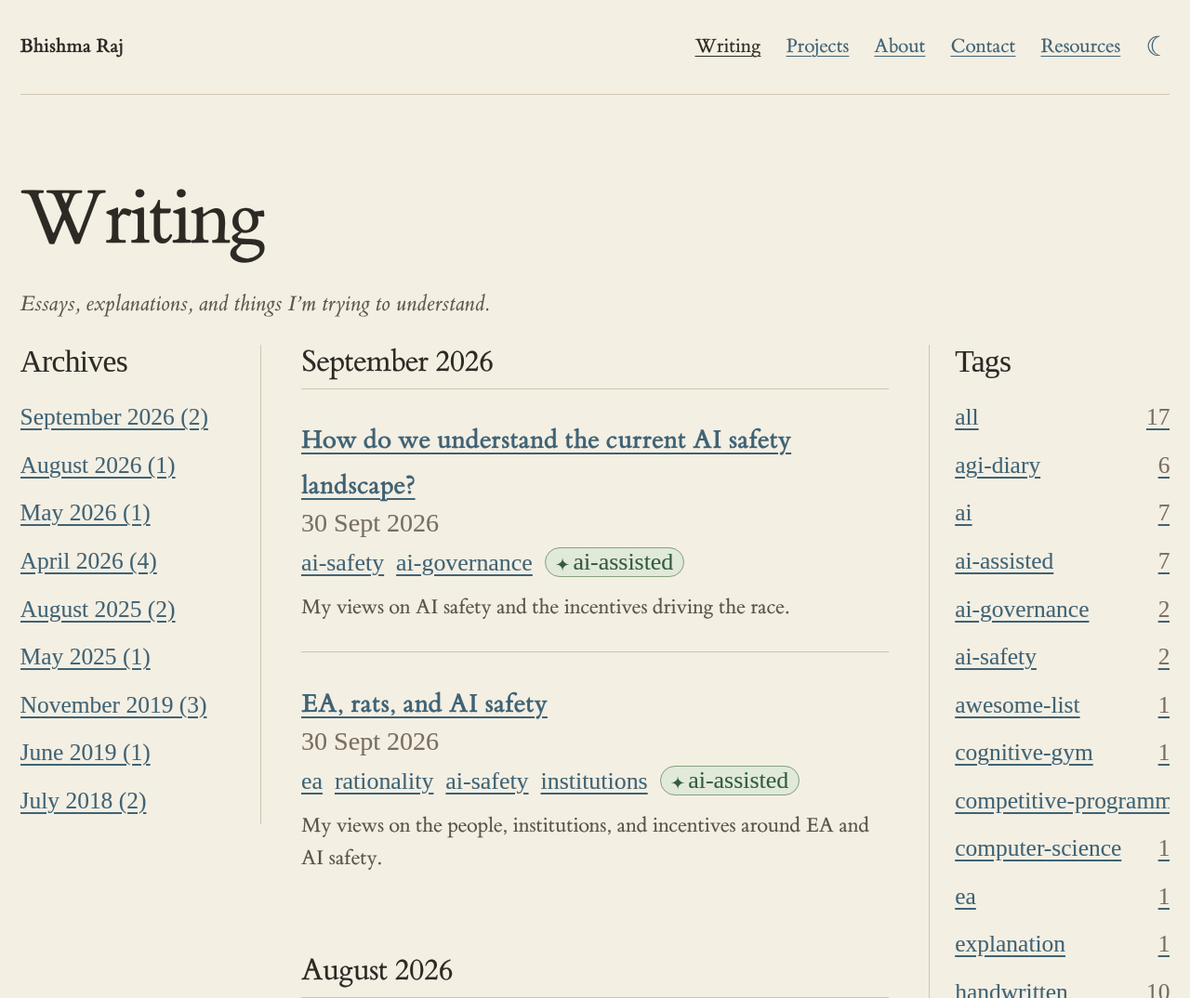
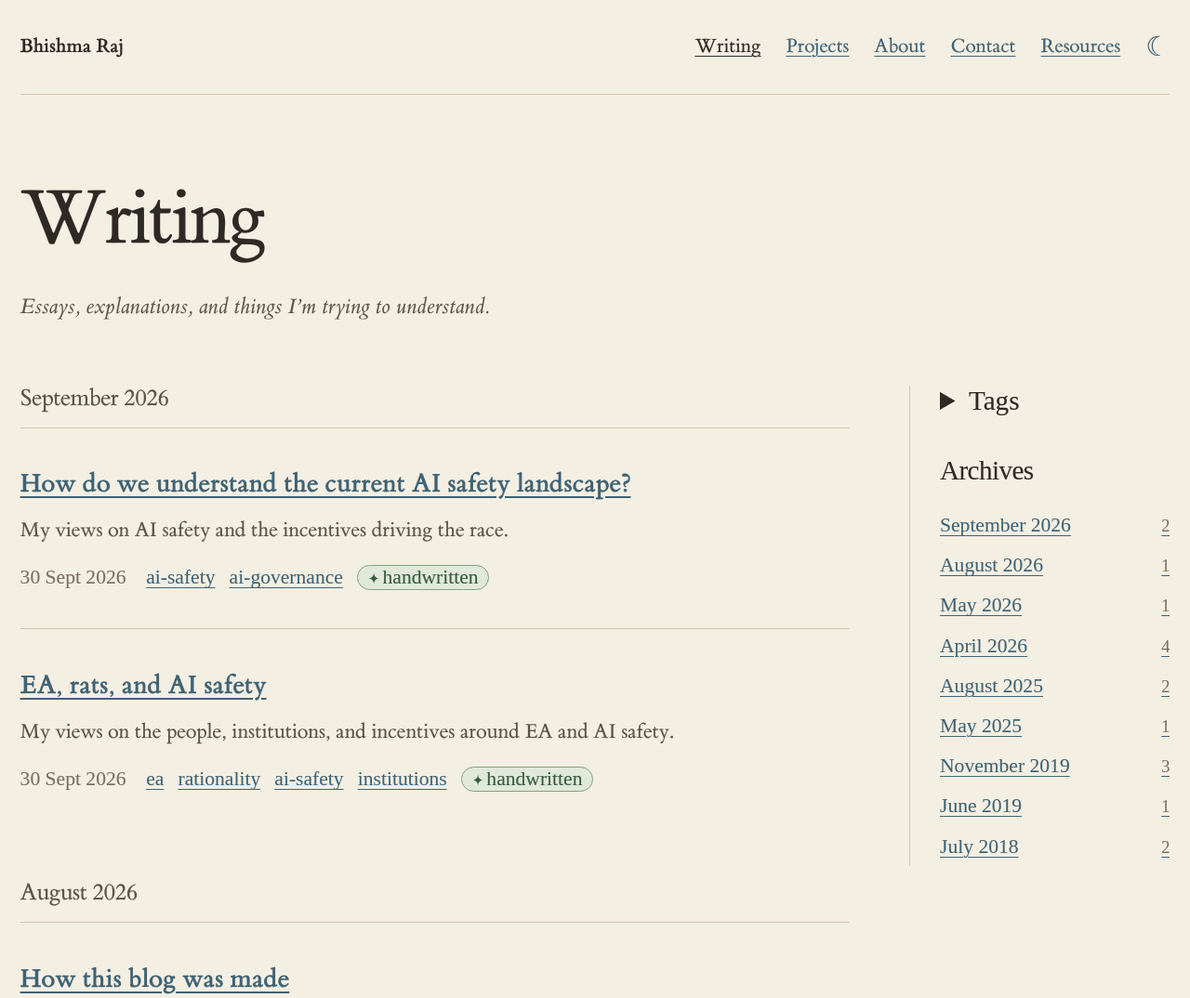
Before and after one commit to bhi5hmaraj/blog, an Astro site: page /writing in a window 1280 px wide. Shown: the top 1074 px of the page at 93% size. Built offline with nearby package versions, Linux system fonts and the light colour scheme; Astro itself is replaced by a stand-in of ours.

Commit message:
Add latest posts to home and widen the writing layout
Mark the EA and AI safety posts as handwritten.

```diff
--- a/src/components/PostList.astro
+++ b/src/components/PostList.astro
@@ -16,6 +16,8 @@ const formatDate = (date: Date) =>
     posts.map((post) => (
       <li data-post-tags={JSON.stringify(post.data.tags)} data-post-archive={post.data.date.toISOString().slice(0, 7)}>
         <a href={`/${basePath}/${post.id}/`}>{post.data.title}</a>
+        {post.data.description && <p>{post.data.description}</p>}
+        <div class="post-meta">
           <time datetime={post.data.date.toISOString()}>{formatDate(post.data.date)}</time>
           {(post.data.draft || post.data.tags.length > 0) && (
             <ul class="post-tags" aria-label="Tags">
@@ -25,7 +27,7 @@ const formatDate = (date: Date) =>
               ))}
             </ul>
           )}
-        {post.data.description && <p>{post.data.description}</p>}
+        </div>
       </li>
     ))
   }
--- a/src/content/posts/current-ai-safety-landscape.md
+++ b/src/content/posts/current-ai-safety-landscape.md
@@ -2,7 +2,7 @@
 title: "How do we understand the current AI safety landscape?"
 description: "My views on AI safety and the incentives driving the race."
 date: 2026-09-30
-tags: [ai-safety, ai-governance, ai-assisted]
+tags: [ai-safety, ai-governance, handwritten]
 draft: false
 ---
 
--- a/src/content/posts/ea-rats-and-ai-safety.md
+++ b/src/content/posts/ea-rats-and-ai-safety.md
@@ -2,7 +2,7 @@
 title: "EA, rats, and AI safety"
 description: "My views on the people, institutions, and incentives around EA and AI safety."
 date: 2026-09-30
-tags: [ea, rationality, ai-safety, institutions, ai-assisted]
+tags: [ea, rationality, ai-safety, institutions, handwritten]
 draft: false
 ---
 
--- a/src/pages/writing/index.astro
+++ b/src/pages/writing/index.astro
@@ -27,28 +27,20 @@ const archives = [...Map.groupBy(posts, (post) => post.data.date.toISOString().s
           <h2>Archives</h2>
           <ul>
             {archives.map(({ key, label, count }) => (
-              <li><a href={`#archive-${key}`}>{label} ({count})</a></li>
+              <li><a href={`#archive-${key}`}><span>{label}</span><span class="index-count">{count}</span></a></li>
             ))}
           </ul>
         </nav>
         <nav class="writing-tags" aria-label="Tags">
           <h2>Tags</h2>
           <ul>
-            <li><a href="/writing/">all <span>{posts.length}</span></a></li>
+            <li><a href="/writing/"><span>all</span><span class="index-count">{posts.length}</span></a></li>
             {tags.map(({ tag, count }) => (
-              <li><a href={`/writing/?tag=${encodeURIComponent(tag)}`} data-tag={tag}>{tag} <span>{count}</span></a></li>
+              <li><a href={`/writing/?tag=${encodeURIComponent(tag)}`} data-tag={tag}><span>{tag}</span><span class="index-count">{count}</span></a></li>
             ))}
           </ul>
         </nav>
       </details>
-      <nav class="writing-index writing-sidebar writing-archives" aria-label="Archives">
-        <h2>Archives</h2>
-        <ul>
-          {archives.map(({ key, label, count }) => (
-            <li><a href={`#archive-${key}`}>{label} ({count})</a></li>
-          ))}
-        </ul>
-      </nav>
       <div class="writing-results">
         <p class="filtered-heading" data-filter-heading hidden></p>
         {archives.map(({ key, label, posts: archivePosts }) => (
@@ -58,15 +50,27 @@ const archives = [...Map.groupBy(posts, (post) => post.data.date.toISOString().s
           </section>
         ))}
       </div>
-      <nav class="writing-index writing-sidebar writing-tags" aria-label="Tags">
-        <h2>Tags</h2>
-        <ul>
-          <li><a href="/writing/">all <span>{posts.length}</span></a></li>
-          {tags.map(({ tag, count }) => (
-            <li><a href={`/writing/?tag=${encodeURIComponent(tag)}`} data-tag={tag}>{tag} <span>{count}</span></a></li>
-          ))}
-        </ul>
-      </nav>
+      <aside class="writing-index writing-sidebar">
+        <details class="writing-tags">
+          <summary>Tags</summary>
+          <nav aria-label="Tags">
+            <ul>
+              <li><a href="/writing/"><span>all</span><span class="index-count">{posts.length}</span></a></li>
+              {tags.map(({ tag, count }) => (
+                <li><a href={`/writing/?tag=${encodeURIComponent(tag)}`} data-tag={tag}><span>{tag}</span><span class="index-count">{count}</span></a></li>
+              ))}
+            </ul>
+          </nav>
+        </details>
+        <nav class="writing-archives" aria-label="Archives">
+          <h2>Archives</h2>
+          <ul>
+            {archives.map(({ key, label, count }) => (
+              <li><a href={`#archive-${key}`}><span>{label}</span><span class="index-count">{count}</span></a></li>
+            ))}
+          </ul>
+        </nav>
+      </aside>
     </div>
   </section>
 </BaseLayout>
--- a/src/styles/global.css
+++ b/src/styles/global.css
@@ -264,26 +264,36 @@ article {
 .comments-note h2 { margin: 0 0 .5rem; font-size: 1.25rem; }
 .comments-note p { margin: 0; color: var(--ink-soft); font-size: .9rem; }
 
-.writing-page { width: min(100%, 68rem); }
-.writing-grid { display: grid; grid-template-columns: 12rem minmax(0, 1fr) 12rem; gap: 2rem; align-items: start; }
+.writing-page { width: min(100%, 60rem); }
+.writing-page > .page-intro { margin: 1.25rem 0 3rem; }
+.writing-grid { display: grid; grid-template-columns: minmax(0, 1fr) 13rem; gap: clamp(2rem, 5vw, 4rem); align-items: start; }
 .filtered-heading { margin: 0 0 1rem; color: var(--muted); font-family: "Caveat Variable", cursive; font-size: 1.35rem; }
 
+.writing-index { display: block; }
 .writing-mobile-index { display: none; }
-.writing-sidebar { position: sticky; top: 1rem; grid-row: 1; max-height: calc(100vh - 2rem); overflow-y: auto; }
-.writing-archives { grid-column: 1; border-right: 1px solid var(--line); padding-right: 1.25rem; }
-.writing-tags { grid-column: 3; border-left: 1px solid var(--line); padding-left: 1.25rem; }
-.writing-results { grid-column: 2; grid-row: 1; }
-.writing-index { display: block; }
+.writing-sidebar { position: sticky; top: 1.5rem; grid-column: 2; grid-row: 1; max-height: calc(100vh - 3rem); overflow-y: auto; border-left: 1px solid var(--line); padding-left: 1.5rem; }
+.writing-results { min-width: 0; grid-column: 1; grid-row: 1; }
+.writing-index nav { display: block; }
+.writing-tags { margin-top: 2.5rem; }
 .writing-index summary { display: none; }
-.writing-index h2 { margin: 0 0 .75rem; font-family: "Caveat Variable", cursive; font-size: 1.55rem; }
-.writing-index h2:not(:first-child) { margin-top: 2rem; }
+.writing-sidebar .writing-tags { margin: 0 0 2rem; }
+.writing-sidebar summary { display: list-item; cursor: pointer; font-family: "Caveat Variable", cursive; font-size: 1.35rem; line-height: 1.1; }
+.writing-sidebar .writing-tags[open] summary { margin-bottom: 1rem; }
+.writing-index h2 { margin: 0 0 1rem; font-family: "Caveat Variable", cursive; font-size: 1.35rem; }
 .writing-index ul { margin: 0; padding: 0; list-style: none; }
-.writing-index a { display: flex; justify-content: space-between; gap: .75rem; padding-block: .22rem; white-space: nowrap; font-family: "Caveat Variable", cursive; font-size: 1.18rem; }
+.writing-index a { display: flex; align-items: baseline; justify-content: space-between; gap: 1rem; padding-block: .25rem; font-family: "Caveat Variable", cursive; font-size: 1rem; line-height: 1.5; }
+.writing-index a > span:first-child { min-width: 0; overflow-wrap: anywhere; }
 .writing-index a[aria-current="page"] { color: var(--ink); font-weight: 600; }
-.writing-index span { color: var(--muted); }
+.writing-index .index-count { flex-shrink: 0; color: var(--muted); font-size: .85em; font-variant-numeric: tabular-nums; }
 .archive-group { scroll-margin-top: 2rem; }
 .archive-group + .archive-group { margin-top: 2.5rem; }
-.archive-group > h2 { margin: 0 0 .5rem; font-size: 1.55rem; }
+.archive-group > h2 { margin: 0 0 .75rem; color: var(--ink-soft); font-size: 1.2rem; }
+.writing-results .post-list > li { padding-block: 1.65rem; }
+.post-meta { display: flex; align-items: baseline; flex-wrap: wrap; gap: .35rem 1rem; margin-top: .75rem; }
+.post-list .post-meta time { font-size: 1rem; line-height: 1.5; }
+.post-meta .post-tags { gap: .35rem .7rem; margin: 0; }
+.post-meta .post-tags a,
+.post-meta .draft-badge { font-size: 1rem; }
 
 .projects-page { width: min(100%, 68rem); }
 .project-filters { flex-wrap: wrap; margin: 2rem 0 1.5rem; gap: .45rem 1rem; }
@@ -466,7 +476,7 @@ html.theme-transition h3,
 html.theme-transition .home { transition: color 1.2s var(--theme-ease), border-color 1.2s var(--theme-ease); }
 html.theme-transition body { transition: background-color 1.4s var(--theme-ease); }
 
-@media (max-width: 1250px) {
+@media (max-width: 1700px) {
   .sidenote {
     float: none;
     display: block;
@@ -477,15 +487,13 @@ html.theme-transition body { transition: background-color 1.4s var(--theme-ease)
   }
 }
 
-@media (max-width: 900px) {
+@media (max-width: 1100px) {
+  .writing-page { width: min(100%, 42rem); }
   .writing-grid { grid-template-columns: 1fr; gap: 2rem; }
   .writing-mobile-index { display: block; border-bottom: 1px solid var(--line); padding-bottom: 1rem; }
   .writing-mobile-index summary { display: list-item; cursor: pointer; font-family: "Caveat Variable", cursive; font-size: 1.4rem; }
   .writing-mobile-index[open] summary { margin-bottom: 1.25rem; }
-  .writing-mobile-index .writing-archives,
-  .writing-mobile-index .writing-tags { position: static; border: 0; padding: 0; }
-  .writing-mobile-index .writing-tags h2 { margin-top: 2rem; }
-  .writing-mobile-index ul { display: flex; flex-wrap: wrap; gap: .25rem 1rem; }
+  .writing-mobile-index ul { display: grid; grid-template-columns: repeat(auto-fit, minmax(min(100%, 12rem), 1fr)); gap: .25rem 1.5rem; }
   .writing-sidebar { display: none; }
   .writing-results { grid-column: auto; grid-row: auto; }
 }
```
Also changed, not shown: src/pages/index.astro (+35 -0 lines). Lines whose indentation alone changed are shown as unchanged.
